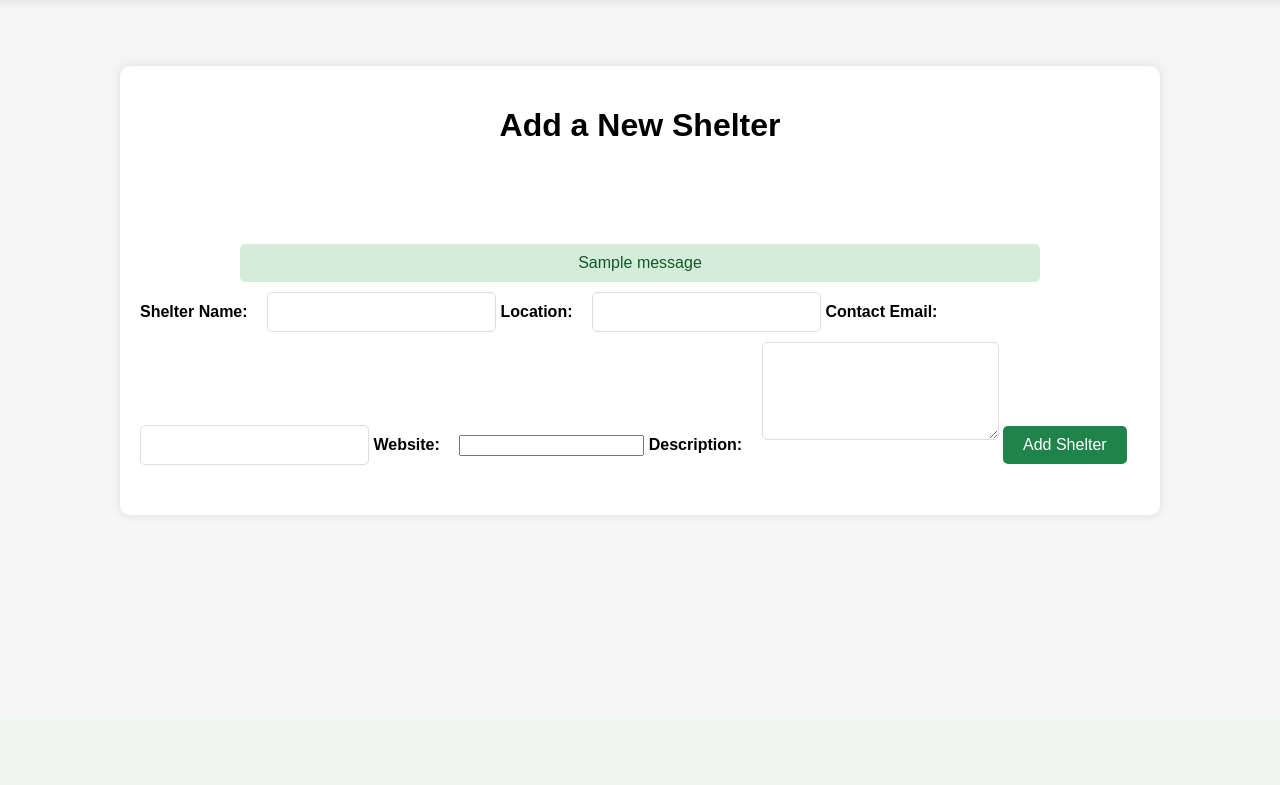
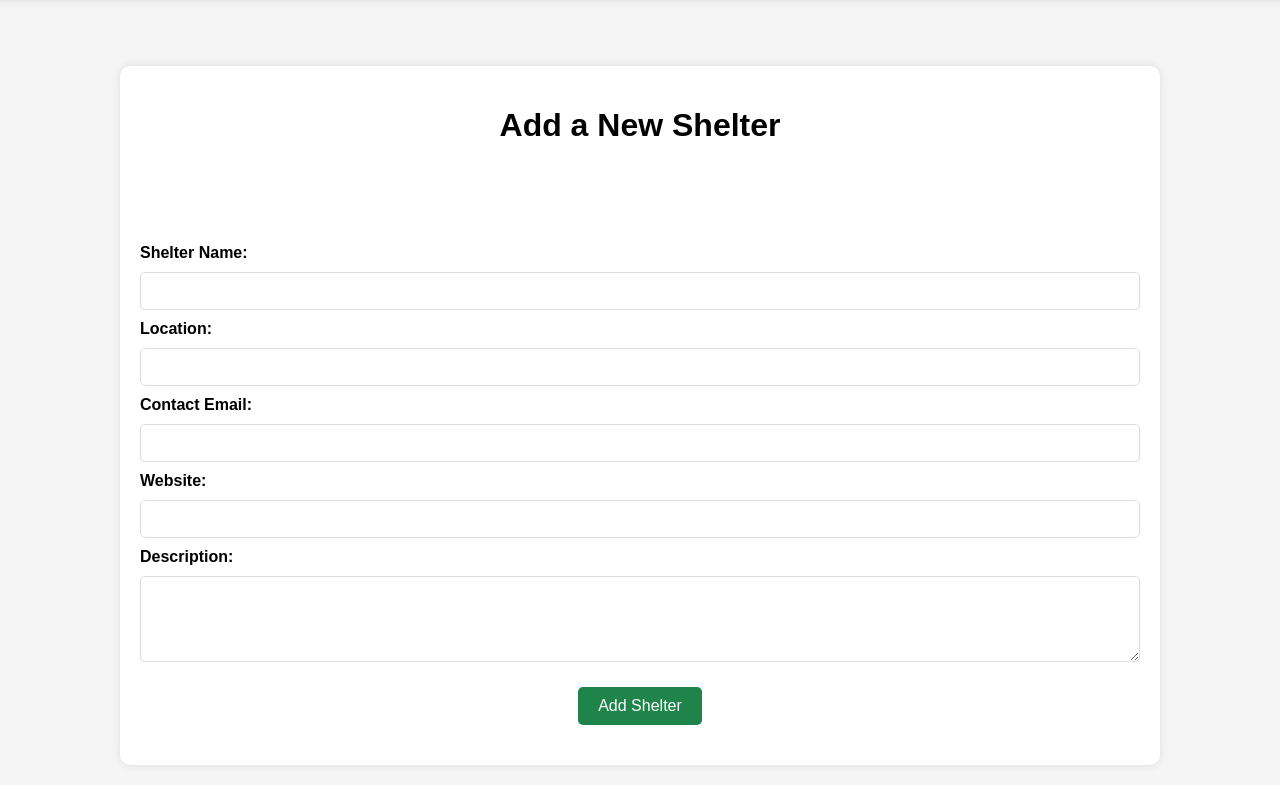
Before and after one commit to lcmiles/CS-499-Capstone, a Flask app: page /add_shelter in a window 1280 px wide. Shown: the part 84-869 px from the top of the page. Before the commit the page ends 600 px from the top, so only its background shows below. Run offline with Flask 3, Linux system fonts and the light colour scheme; the visitor is signed in with stand-in values (Sample User, id 1); tables that the repository leaves empty hold one stand-in row (values such as "Sample post"); one stand-in notice (Sample message) is shown.

Commit message:
fix: ui and shelter management bugs

```diff
--- a/app.py
+++ b/app.py
@@ -669,7 +669,7 @@ def inject_notifications():
 
 @app.route("/shelters", methods=["GET"])
 def view_shelters():
-    shelters = Shelter.query.all()  # only approved shelters
+    shelters = Shelter.query.filter_by(is_approved=True).all()  # only approved shelters
     return render_template("shelter_list.html", shelters=shelters)
 
 
@@ -705,11 +705,11 @@ def add_shelter():
         db.session.add(shelter)
         db.session.commit()
         flash("Shelter submitted for approval!", "success")
-        return redirect(url_for("view_shelters"))
+        return redirect(url_for("view_shelter_requests"))
     return render_template("add_shelter.html")
 
 
-@app.route("/admin/shelter_requests", methods=["GET"])
+@app.route("/shelter_requests", methods=["GET"])
 def view_shelter_requests():
     if "user_id" not in session:
         return redirect(url_for("login"))
--- a/static/style.css
+++ b/static/style.css
@@ -223,6 +223,7 @@ form {
 input[type="text"],
 input[type="email"],
 input[type="password"],
+input[type="url"],
 textarea {
     margin-bottom: 10px;
     padding: 10px;
@@ -242,6 +243,7 @@ a.button {
     font-size: 16px;
     margin-top: 15px;
     text-decoration: none;
+    align-self: center;
 }
 input[type="submit"]:hover,
 button:hover,
@@ -387,7 +389,7 @@ a.button:hover {
     resize: none;
 }
 .post-button {
-    width: 50%;
+    width: 25%;
     padding: 8px;
     border-radius: 5px;
     font-size: 14px;
@@ -799,13 +801,13 @@ button:disabled {
 .form-row input[type="text"],
 .form-row input[type="email"],
 .form-row input[type="number"],
+.form-row input[type="url"],
 .form-row textarea,
 .form-row select {
     padding: 10px;
     border: 1px solid #ddd;
     border-radius: 5px;
     font-size: 14px;
-    width: 100%;
 }
 
 .form-row input[type="checkbox"] {
@@ -1030,12 +1032,11 @@ button:disabled {
 
 .admin-badge {
     display: inline-block;
-    padding: 5px 10px;
+    padding: 5px;
     border-radius: 10px;
     font-size: 12px;
     font-weight: bold;
     color: white;
-    margin-left: 10px;
     text-align: center;
     width: fit-content;
     background-color: rgba(255, 0, 0, 0.7);
--- a/templates/add_shelter.html
+++ b/templates/add_shelter.html
@@ -8,32 +8,36 @@
     {% include 'navbar.html' %}
     <div class="container">
         <h1>Add a New Shelter</h1>
-        {% with messages = get_flashed_messages(with_categories=true) %}
-            {% if messages %}
-                <ul class="flashes">
-                    {% for category, message in messages %}
-                        <li class="{{ category }}">{{ message }}</li>
-                    {% endfor %}
-                </ul>
-            {% endif %}
-        {% endwith %}
         <form method="POST">
+            <div class="form-row">
                 <label for="name">Shelter Name:</label>
                 <input type="text" name="name" required>
+            </div>
 
+            <div class="form-row">
                 <label for="location">Location:</label>
                 <input type="text" name="location">
+            </div>
 
+            <div class="form-row">
                 <label for="contact_email">Contact Email:</label>
                 <input type="email" name="contact_email">
+            </div>
 
+            <div class="form-row">
                 <label for="website">Website:</label>
                 <input type="url" name="website">
+            </div>
 
+            <div class="form-row">
                 <label for="description">Description:</label>
                 <textarea name="description" rows="4"></textarea>
+            </div>
 
+            <div class="form-row">
                 <button type="submit" class="btn">Add Shelter</button>
+            </div>
+
         </form>
     </div>
 </body>
--- a/templates/profile.html
+++ b/templates/profile.html
@@ -23,7 +23,7 @@
                 <h1 style="margin: 0px">{{ user.username }}</h1>
                 {% if is_admin(user.email) %}
                 <div class="admin-badge">
-                    <p>Site Admin</p>
+                    <p style="margin: 0px">Site Admin</p>
                 </div>
                 {% endif %}
                 <div class="profile-buttons">
--- a/templates/shelter_detail.html
+++ b/templates/shelter_detail.html
@@ -21,7 +21,7 @@
             {% endif %}
         </div>
 
-        <hr>
+        <hr style="margin-top: 30px;">
 
         <h3>Available Pets</h3>
         {% if shelter.pets %}
--- a/templates/shelter_list.html
+++ b/templates/shelter_list.html
@@ -10,7 +10,7 @@
         <h1>Animal Shelters</h1>
         <div class="shelter-grid">
             {% for shelter in shelters %}
-                <div class="shelter-card" onclick="location.href='{{ url_for('view_shelter', shelter_id=shelter.id) }}';">
+                <div class="shelter-card" style="border: 1px solid #ddd; padding: 15px; margin-bottom: 15px; border-radius: 5px;" onclick="location.href='{{ url_for('view_shelter', shelter_id=shelter.id) }}';">
                     <h3>{{ shelter.name }}</h3>
                     <p><strong>Location:</strong> {{ shelter.location or 'N/A' }}</p>
                     <p><strong>Email:</strong> {{ shelter.contact_email or 'N/A' }}</p>
@@ -20,8 +20,8 @@
                     <p>{{ shelter.description }}</p>
                 </div>
             {% endfor %}
+            <button class="submit" onclick="location.href='{{ url_for('add_shelter') }}'">Request New Shelter</button>
         </div>
-        <button class="submit" onclick="location.href='{{ url_for('add_shelter') }}'">Request New Shelter</button>
     </div>
 </body>
 </html>
```
Also changed, not shown: templates/manage_shelter.html (+8 -0 lines), templates/shelter_requests.html (+10 -1 lines). Lines whose indentation alone changed are shown as unchanged.
